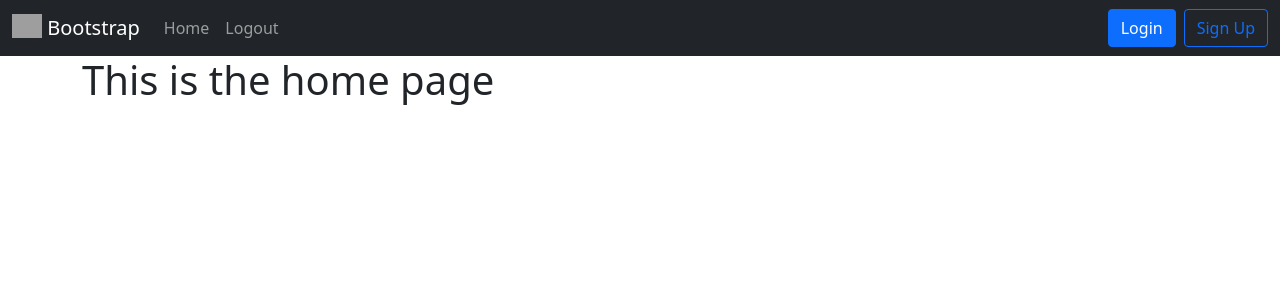
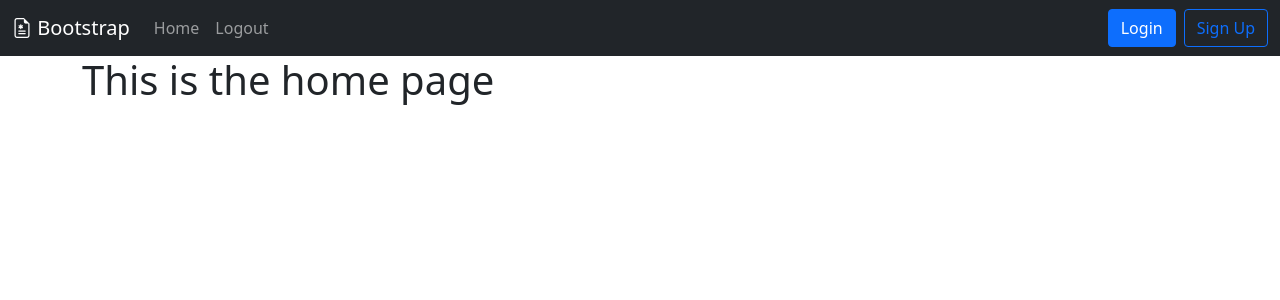
Before and after one commit to rodneygauna/skeevy, a Flask app: page / in a window 1280 px wide. Shown: the top 300 px of the page. Run offline with Flask 2, Linux system fonts and the light colour scheme; grey boxes are pictures that could not be loaded.

Commit message:
few fixes to navbar

```diff
--- a/website/templates/base.html
+++ b/website/templates/base.html
@@ -22,13 +22,7 @@
     <nav class="navbar navbar-expand-lg navbar-dark bg-dark">
       <div class="container-fluid">
         <a class="navbar-brand" href="#">
-          <img
-            src="/docs/5.0/assets/brand/bootstrap-logo.svg"
-            alt=""
-            width="30"
-            height="24"
-            class="d-inline-block align-text-top"
-          />
+            <i class="bi bi-file-earmark-medical"></i>
           Bootstrap
           </a>
         <button
```
